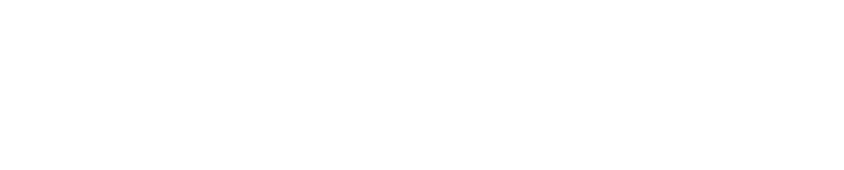
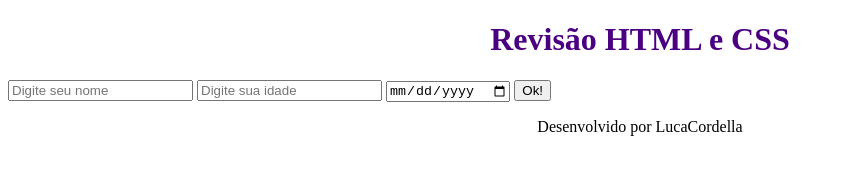
Before and after one commit to LucaCordella/programacao-web-ads, a plain HTML site: page index.html in a window 1280 px wide. Shown: the whole page, without its empty margins (0-844 px from the left). Drawn offline with Linux system fonts and the light colour scheme.

Commit message:
Alteracao 4

```diff
--- a/index.html
+++ b/index.html
@@ -8,7 +8,18 @@
 </head>
 <body>
 
-    <h1 class="titulo"></h1>
+    <h1 id="titulo">Revisão HTML e CSS</h1>
+
+    <div>
+        <input type="text" placeholder="Digite seu nome">
+        <input type="number" placeholder="Digite sua idade">
+        <input type="date">
+        <button>Ok!</button>
+    </div>
+
+    <footer>
+        <p class="texto-paragrafo">Desenvolvido por LucaCordella</p>
+    </footer>
 
 </body>
 </html>
--- a/style.css
+++ b/style.css
@@ -0,0 +1,8 @@
+#titulo {
+    color: #4b0082;
+    text-align: center;
+}
+
+.texto-paragrafo {
+    text-align: center;
+}
```
